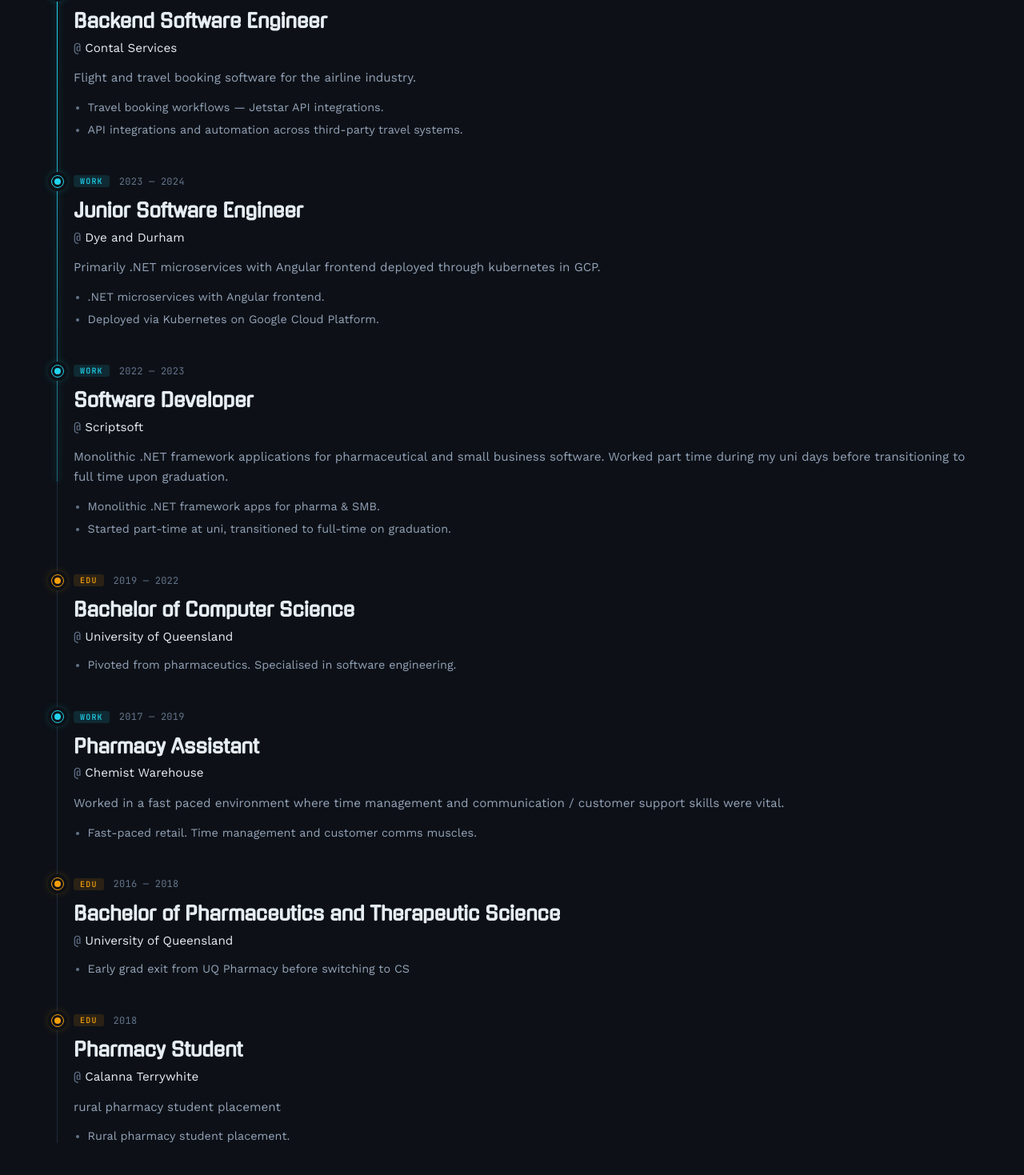
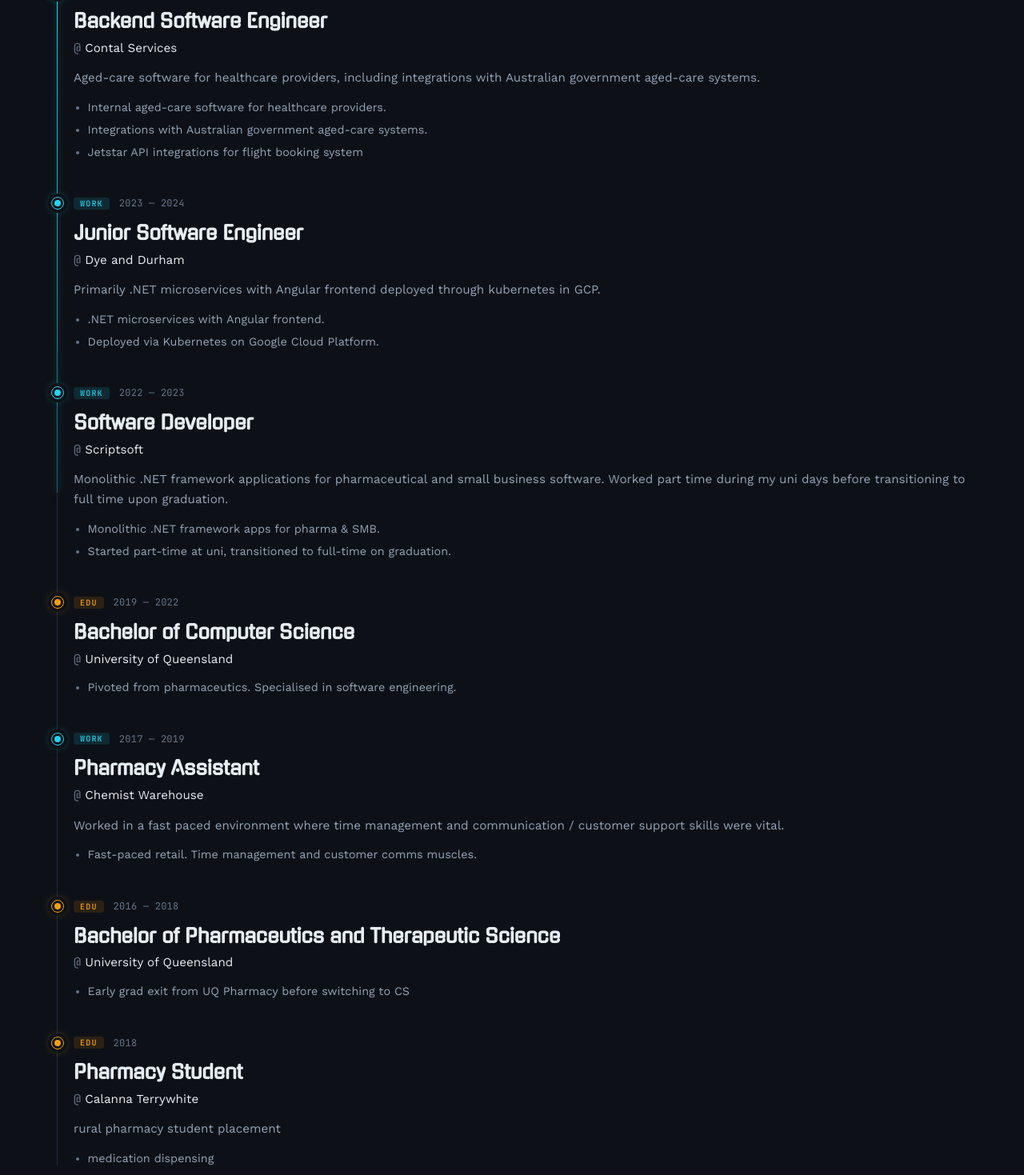
Before and after one commit to juanE98/website-portfolio, a Next.js app: page /website-portfolio/ in a window 1280 px wide. Shown: the part 2221-3690 px from the top of the page at 80% size. Built offline with nearby package versions, Linux system fonts and the light colour scheme.

Commit message:
docs: role description

```diff
--- a/src/data/timelineEvents.ts
+++ b/src/data/timelineEvents.ts
@@ -16,14 +16,15 @@
   {
     title: 'Contal Services',
     subtitle: 'Backend Software Engineer | 2024 - Current',
-    description: 'Flight and travel booking software for the airline industry.',
+    description: 'Aged-care software for healthcare providers, including integrations with Australian government aged-care systems.',
     type: 'work',
     period: '2024 — Current',
     role: 'Backend Software Engineer',
     company: 'Contal Services',
     bullets: [
-      'Travel booking workflows — Jetstar API integrations.',
-      'API integrations and automation across third-party travel systems.',
+      'Internal aged-care software for healthcare providers.',
+      'Integrations with Australian government aged-care systems.',
+      'Jetstar API integrations for flight booking system',
     ],
   },
   {
@@ -90,6 +91,6 @@
     period: '2018',
     role: 'Pharmacy Student',
     company: 'Calanna Terrywhite',
-    bullets: ['Rural pharmacy student placement.'],
+    bullets: ['medication dispensing'],
   },
 ];
```
